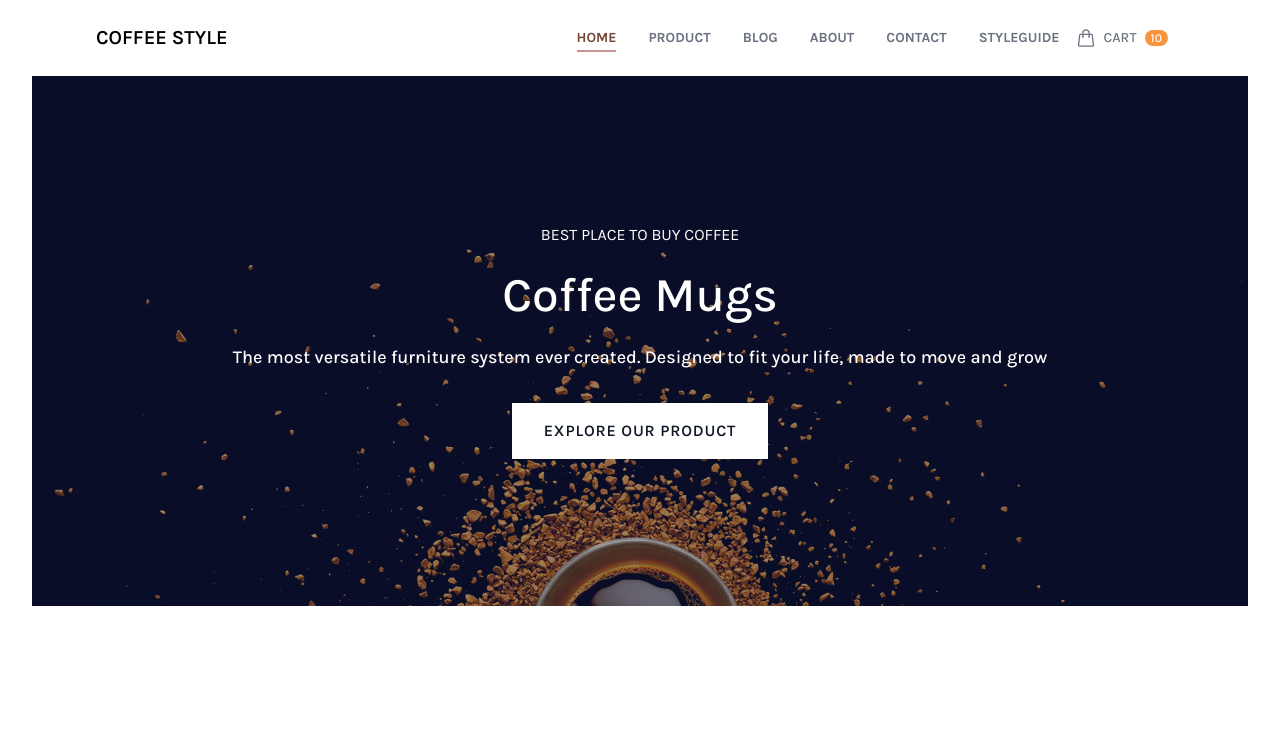
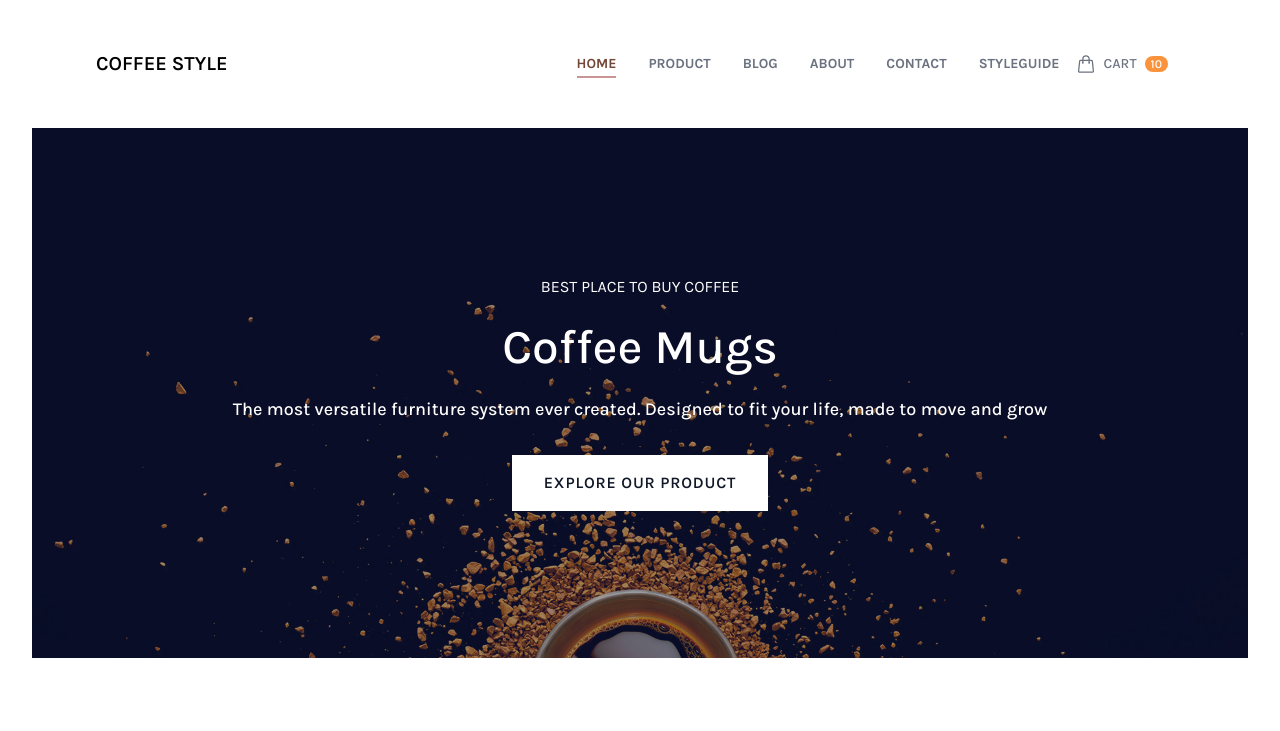
Before and after one commit to lethanhtong31071999/tailwind_coffee-style, a website: page src/index.html in a window 1280 px wide. Shown: the top 731 px of the page. Drawn offline with Linux system fonts and the light colour scheme.

Commit message:
fixed header

```diff
--- a/src/index.html
+++ b/src/index.html
@@ -21,8 +21,8 @@
       <div
         class="content-wrapper font-Karla max-w-screen-2xl text-base mx-auto px-8"
       >
-        <header class="p-6 mx-auto md:mx-10">
-          <nav class="flex flex-row items-center justify-between">
+        <header class="p-0 sm:p-6 mx-auto md:mx-10">
+          <nav class="flex flex-row items-center justify-between h-[80px]">
             <a
               href=""
               title="Coffee Style"
--- a/src/input.css
+++ b/src/input.css
@@ -27,7 +27,7 @@
 }
 
 .ct-topmenu-expanded {
-  @apply fixed top-0 left-0 right-0 z-50 w-full text-center bg-white animate-slideDown py-4 shadow-md;
+  @apply absolute top-[80px] left-0 right-0 z-50 w-full text-center bg-white animate-slideDown py-4 shadow-md;
 }
 
 .ct-subheadline {
```
Also changed, not shown: public/output.css.
